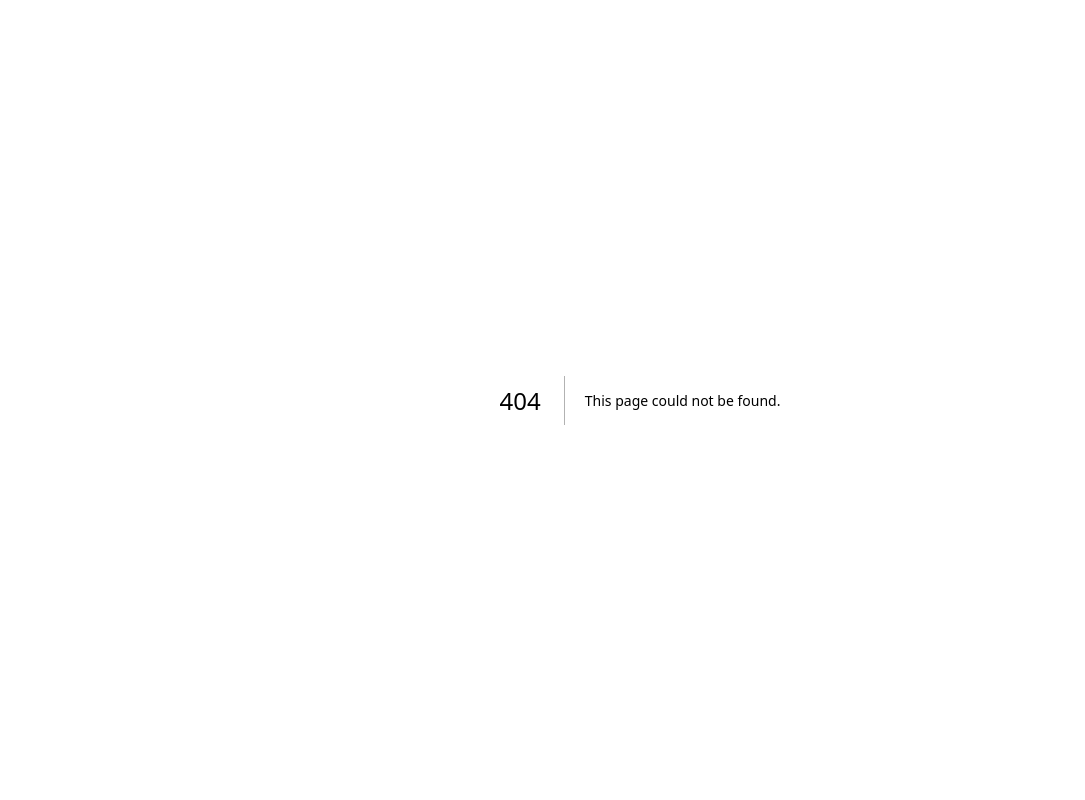
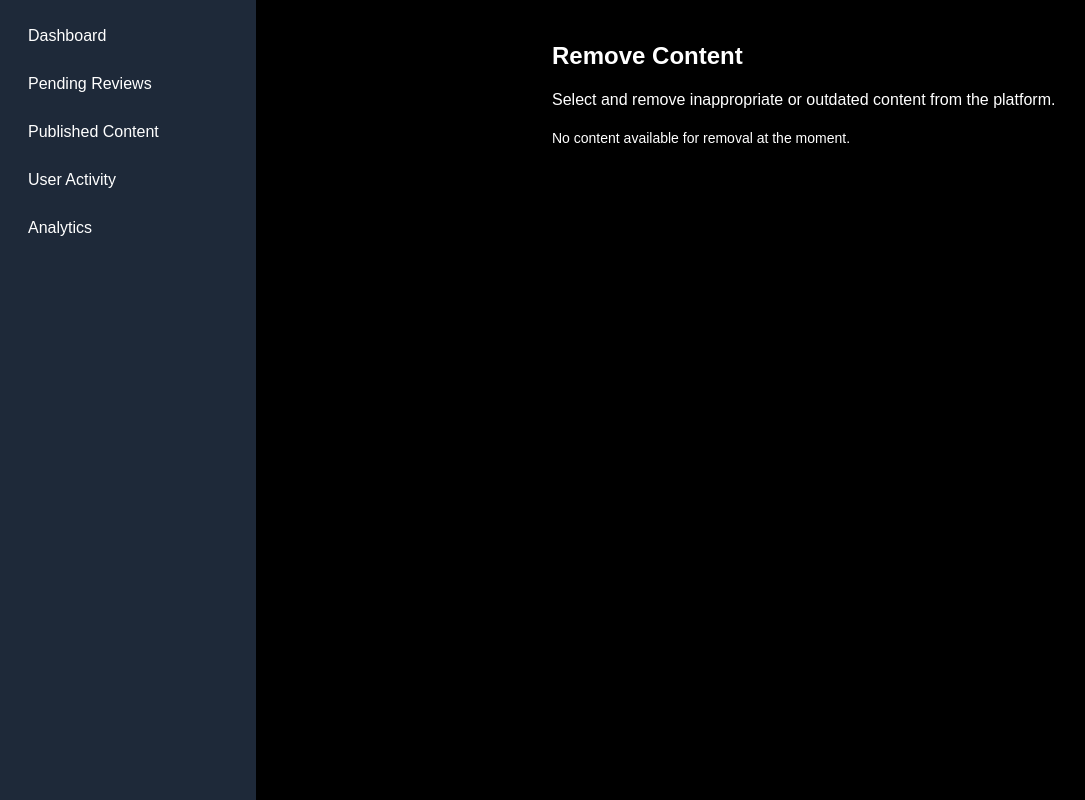
Before and after one commit to rafizul896/movie-and-series-rating-portal-frontend, a Next.js app: page /admin/content/remove in a window 1280 px wide. Before the commit this address had no page. Shown: the whole page, without its empty margins (0-1085 px from the left). Built offline with nearby package versions, Linux system fonts and the light colour scheme.

Commit message:
Add admin remove content page for handling inappropriate media

```diff
--- /dev/null
+++ b/src/app/(dashboardLayout)/admin/content/remove/page.tsx
@@ -0,0 +1,17 @@
+'use client';
+
+export default function RemoveContentPage() {
+  return (
+    <div className="p-6 space-y-4">
+      <h1 className="text-2xl font-bold text-white">Remove Content</h1>
+      <p className="text-white">
+        Select and remove inappropriate or outdated content from the platform.
+      </p>
+
+      {/* Placeholder for removable content */}
+      <div>
+        <p className="text-sm text-white">No content available for removal at the moment.</p>
+      </div>
+    </div>
+  );
+}
```
